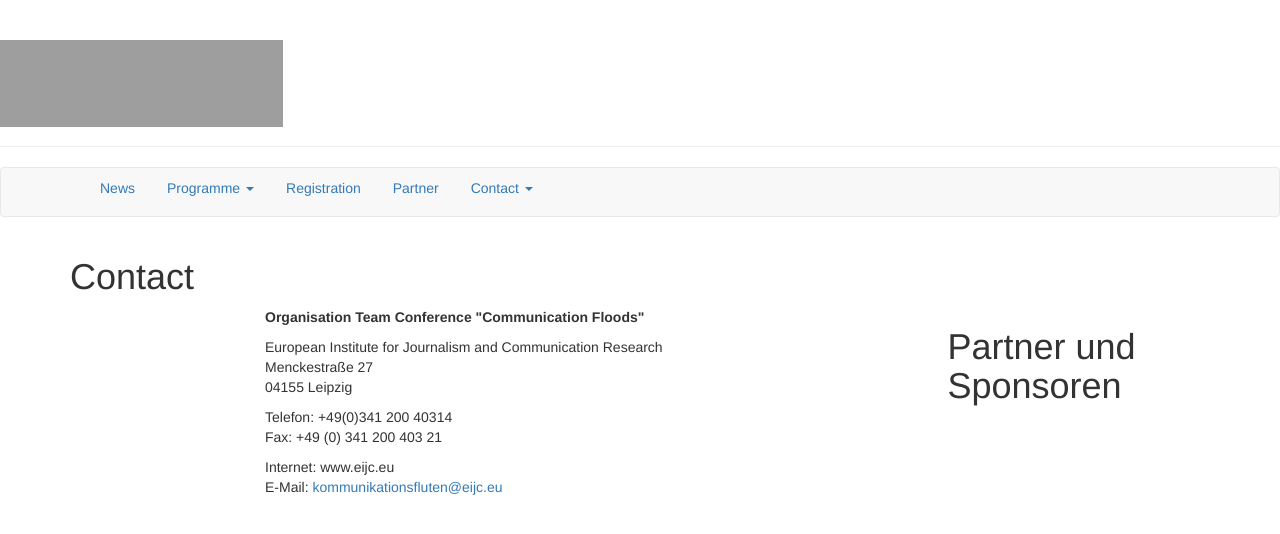
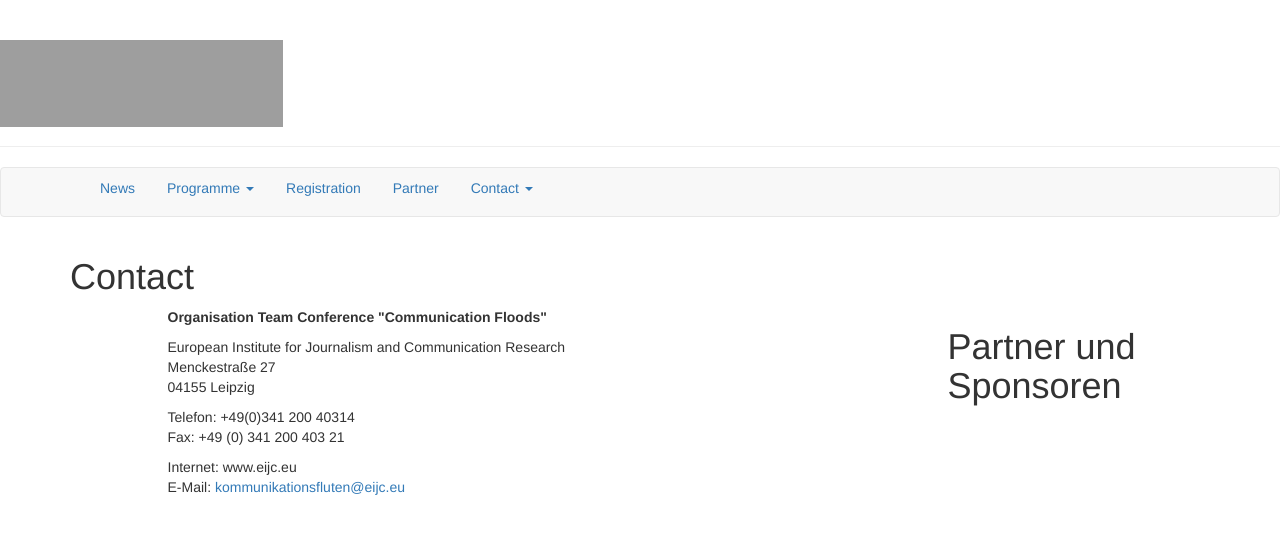
Before and after one commit to susedev/test, a Jekyll site: the page built from contact.html, in a window 1280 px wide. Shown: the top 534 px of the page. Built offline with Jekyll 4.4.1, drawn with Linux system fonts in a browser that asks for light colours; nearby versions of some CDN libraries; grey boxes are pictures that could not be loaded.

Commit message:
Update page.html

```diff
--- a/_layouts/page.html
+++ b/_layouts/page.html
@@ -12,9 +12,9 @@ layout: base
   <h1>{{ page.title }}</h1>
 
   <div class="row">
-    <div class="col-md-2">
+    <div class="col-md-1">
     </div>
-    <div class="col-md-7">
+    <div class="col-md-8">
       {{ content }}
     </div>
     <div class="col-md-3">
```
